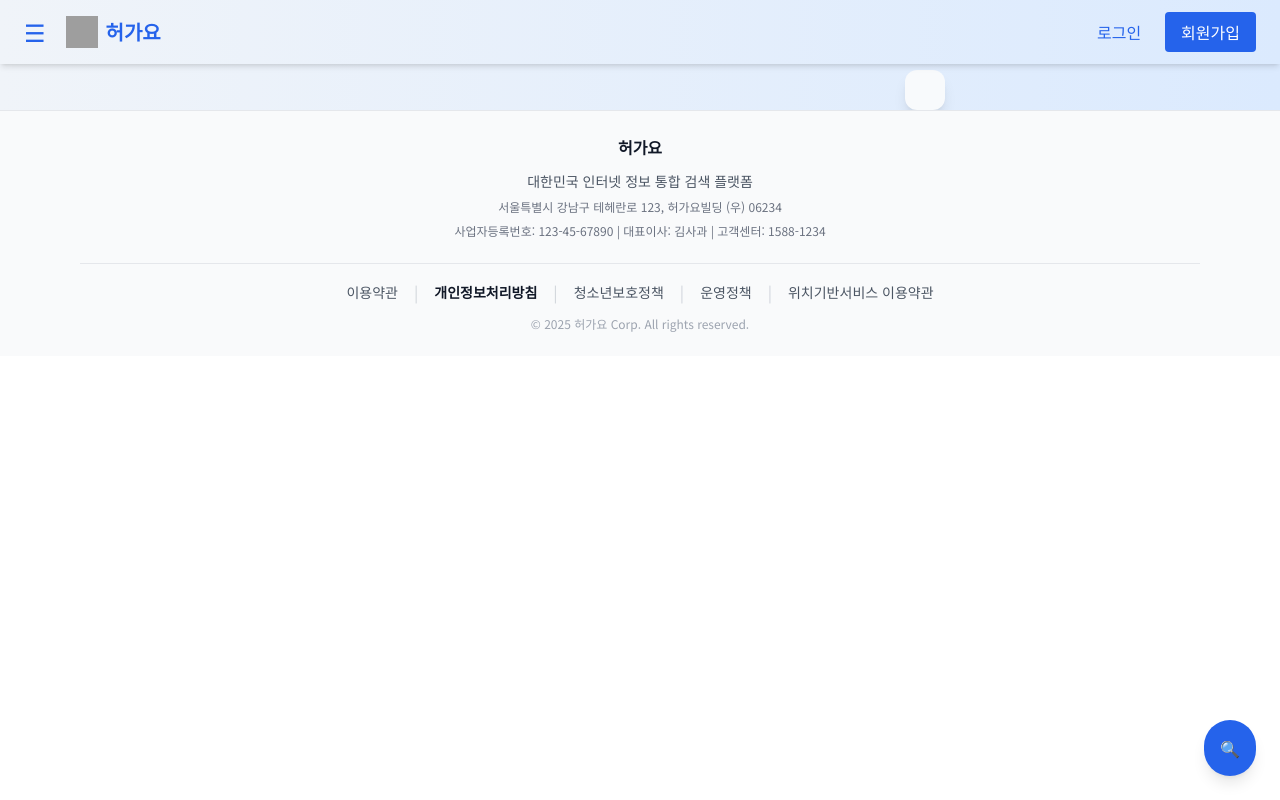
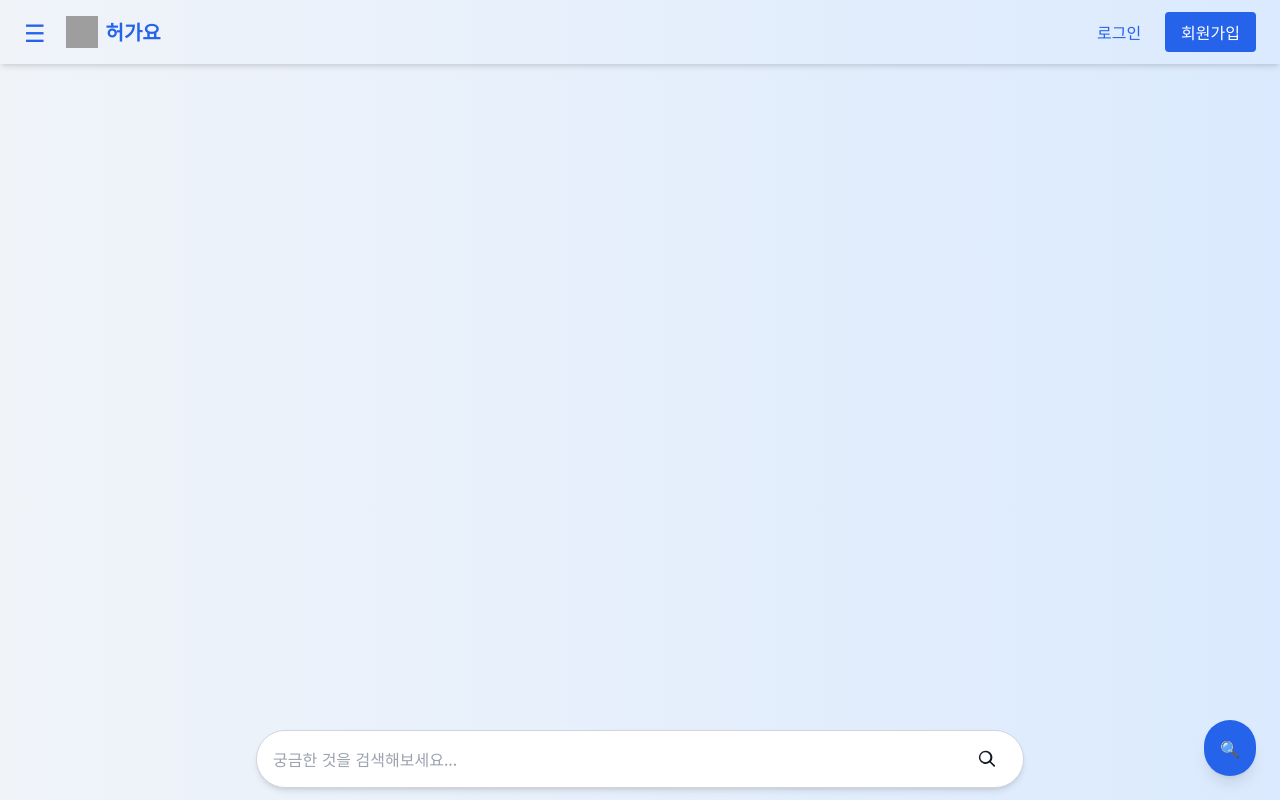
Before and after one commit to whitepanguin/Approved_Front, a Next.js app: page /searchpage in a window 1280 px wide. Built offline with nearby package versions, Linux system fonts and the light colour scheme; grey boxes are pictures that could not be loaded.

Commit message:
검색페이지 1차 완료

```diff
--- a/app/searchpage/page.tsx
+++ b/app/searchpage/page.tsx
@@ -4,7 +4,8 @@ import { useSearchParams } from "next/navigation";
 import MainLayout from "@/components/layout/main-layout";
 import { useSelector } from "react-redux";
 import { RootState } from "@/store";
-import ReactMarkdown from "react-markdown";
+import DOMPurify from "dompurify";
+import { useRouter } from "next/navigation";
 
 export type SearchResultType = {
   answer: string;
@@ -21,13 +22,20 @@ function getStorageKey(email: string, query: string) {
 }
 
 export default function SearchPage() {
+  const router = useRouter();
   const searchParams = useSearchParams();
   const query = searchParams.get("search") || "";
   const [results, setResults] = useState<SearchResultType | null>(null);
   const [loading, setLoading] = useState(false);
+  const [searchInput, setSearchInput] = useState("");
+  const [history, setHistory] = useState<
+    { query: string; result: SearchResultType }[]
+  >([]);
+
   const [showDocsModal, setShowDocsModal] = useState(false);
   const [showLawsModal, setShowLawsModal] = useState(false);
   const [showDictModal, setShowDictModal] = useState(false);
+
   const { currentUser } = useSelector((state: RootState) => state.user || {});
   const email = currentUser?.email ?? "";
 
@@ -40,67 +48,35 @@ export default function SearchPage() {
     if (cached) {
       try {
         const parsed = JSON.parse(cached);
-        console.log("📦 캐시에서 검색 결과 로드됨:", storageKey);
         setResults(parsed);
+        setHistory((prev) => [...prev, { query, result: parsed }]);
         return;
       } catch (e) {
         console.warn("⚠️ 캐시 파싱 실패, 요청 강행:", e);
       }
     }
 
-    // ✅ 실제 서비스에서 사용
-    // const fetchResults = async () => {
-    //   try {
-    //     setLoading(true);
-    //     const res = await fetch(
-    //       `http://localhost:8000/searchllm?search=${encodeURIComponent(
-    //         query
-    //       )}&email=${encodeURIComponent(email)}`
-    //     );
-    //     if (!res.ok) throw new Error("검색 실패");
-
-    //     const data = await res.json();
-    //     console.log("📥 [응답 수신] raw:", data);
-
-    //     // ✅ JSON.parse 제거
-    //     const normalized: SearchResultType = data.result;
-    //     localStorage.setItem(storageKey, JSON.stringify(normalized));
-    //     setResults(normalized);
-    //   } catch (error) {
-    //     console.error("에러 발생:", error);
-    //     setResults(null);
-    //   } finally {
-    //     setLoading(false);
-    //   }
-    // };
-
-    // ✅ 더미 응답 사용
     const fetchResults = async () => {
       try {
         setLoading(true);
 
-        const dummy: SearchResultType = {
-          answer:
-            "더미 답변입니다. 이 내용은 mock 데이터로부터 왔습니다. 음식점을 하시려면 '영업신고증'이 필요합니다. '영업허가증'은 필요 없습니다. 제공된 문서에 따르면 음식판매자동차를 이용하는 휴게음식점, 일반음식점, 제과점 영업의 경우 식품위생법 제42조에 따라 영업신고를 해야 하고, 신고 후 '영업신고증'을 발급받게 됩니다. 이 신고증은 음식점 영업을 할 수 있다는 증명이므로 반드시 가지고 계셔야 합니다. 영업허가증은 식품위생법 제40조에서 언급되는 허가제도와 관련된 것으로, 제공된 문서에서는 음식점 영업과 관련하여 허가증이 필요하다고 명시되지 않았습니다. 즉, 음식점 영업을 위해 따로 허가를 받을 필요는 없고, 신고만 하면 됩니다. 신고를 위해 필요한 서류는 식품위생법 제42조 1항에 자세히 나와 있습니다. 예를 들어, 제조·가공하려는 식품의 유형 및 제조방법 설명서, 영업장과 연접하는 외부 장소를 사용하려면 사용 권한을 증명하는 서류 등이 필요할 수 있습니다. 하지만 정확한 서류 목록은 영업의 종류(휴게음식점, 일반음식점, 제과점 등)와 영업 방식에 따라 달라질 수 있으므로, 관할 구청에 직접 문의하시는 것이 가장 정확합니다. 제공된 문서에는 신고서 양식 자체는 포함되어 있지 않습니다. 관할 구청에 문의하거나, 식품의약품안전처 또는 서울특별시청 홈페이지에서 해당 양식을 다운로드 받으실 수 있습니다.참고로, 서울특별시 음식판매자동차 영업장소 지정 및 관리 등에 관한 조례는 음식판매자동차(푸드트럭)를 운영하는 경우에 적용되는 조례이며, 일반적인 음식점에는 적용되지 않을 수 있습니다.",
-          referenced_laws: [
-            "식품위생법 제42조-1항-13호",
-            "식품위생법 제40조-5항",
-          ],
-          reference_documents: [
-            {
-              title: "영업신고서 예시",
-              url: "https://www.law.go.kr/LSW/flDownload.do?flSeq=123456789",
-            },
-            {
-              title: "업종별 시설 기준",
-              url: "https://www.law.go.kr/LSW/flDownload.do?flSeq=987654321",
-            },
-          ],
-        };
+        const res = await fetch(
+          `http://localhost:8000/searchllm?search=${encodeURIComponent(
+            query
+          )}&email=${encodeURIComponent(email)}`
+        );
 
-        // ✅ 저장 및 상태 설정
-        localStorage.setItem(storageKey, JSON.stringify(dummy));
-        setResults(dummy);
+        if (!res.ok) throw new Error("검색 실패");
+
+        const data = await res.json();
+        console.log("📥 [응답 수신] raw:", data);
+
+        const normalized: SearchResultType = data.result;
+        if (!normalized) throw new Error("result 필드가 응답에 없습니다");
+
+        localStorage.setItem(storageKey, JSON.stringify(normalized));
+        setResults(normalized);
+        setHistory((prev) => [...prev, { query, result: normalized }]);
       } catch (error) {
         console.error("에러 발생:", error);
         setResults(null);
@@ -113,10 +89,39 @@ export default function SearchPage() {
   }, [query, email]);
 
   return (
-    <MainLayout>
-      <div className="w-full overflow-hidden h-full mt-5">
-        <div className="mx-auto w-[650px] overflow-auto flex flex-col h-full gap-5">
-          {!loading && <SpeachBubble text={query} />}
+    <MainLayout hideFooter>
+      <div className="w-full mt-12 pb-[100px]">
+        <div className="mx-auto w-[800px] flex flex-col h-full gap-5">
+          {history.map(({ query, result }, index) => (
+            <div key={index}>
+              <div className="flex justify-end">
+                <SpeachBubble text={query} className="mb-4 mt-4" />
+              </div>
+              <div className="flex justify-start">
+                <SpeachBubble isAnswer text={result.answer} className="mb-3" />
+              </div>
+              <div className="ml-5 w-[63%] text-sm flex flex-row gap-2">
+                <button
+                  onClick={() => setShowDocsModal(true)}
+                  className="w-full px-3 py-2 rounded shadow-md bg-blue-50 text-blue-800 border border-blue-200 hover:bg-blue-100 transition"
+                >
+                  📑 관련 문서 다운로드
+                </button>
+                <button
+                  onClick={() => setShowLawsModal(true)}
+                  className="w-full px-3 py-2 rounded shadow-md bg-gray-100 text-gray-700 border border-gray-300 hover:bg-gray-200 transition"
+                >
+                  📘 관련 법률 보기
+                </button>
+                <button
+                  onClick={() => setShowDictModal(true)}
+                  className="w-full px-3 py-2 rounded shadow-md bg-orange-50 text-orange-700 border border-orange-200 hover:bg-orange-100 transition"
+                >
+                  💻 법률 검색하러 가기
+                </button>
+              </div>
+            </div>
+          ))}
           {loading && (
             <div className="flex flex-col items-center justify-center py-20">
               <div className="relative w-80 h-20 mb-4">
@@ -147,87 +152,49 @@ export default function SearchPage() {
               </p>
             </div>
           )}
-          {!loading && results?.answer && (
-            <SpeachBubble isAnswer text={results.answer} className="mb-0" />
-          )}
-          {!loading && results && (
-            <div className="ml-5 flex flex-wrap gap-2">
-              <button
-                onClick={() => setShowDocsModal(true)}
-                className="px-3 py-1 rounded bg-blue-50 text-blue-800 border border-blue-200 shadow-sm hover:bg-blue-100 transition"
-              >
-                📑 관련 문서 다운로드
-              </button>
-              <button
-                onClick={() => setShowLawsModal(true)}
-                className="px-3 py-1 rounded bg-green-50 text-green-700 border border-green-200 shadow-sm hover:bg-green-100 transition"
-              >
-                📘 관련 법률 보기
-              </button>
-              <button
-                onClick={() => setShowDictModal(true)}
-                className="px-3 py-1 rounded bg-orange-50 text-orange-700 border border-orange-200 shadow-sm hover:bg-orange-100 transition"
-              >
-                💻 법률 검색하러 가기
-              </button>
-            </div>
-          )}
         </div>
       </div>
-      {showDocsModal && results && (
-        <Modal
-          title="📑 관련 문서 다운로드"
-          onClose={() => setShowDocsModal(false)}
-        >
-          <ul className="list-disc list-inside text-sm text-gray-700">
-            {results.reference_documents.map((doc, idx) => {
-              console.log("📑 관련 문서 다운로드", doc);
-              return (
-                <li key={idx}>
-                  <a
-                    href={doc.url}
-                    target="_blank"
-                    rel="noopener noreferrer"
-                    className="underline text-blue-500 hover:text-blue-700"
-                  >
-                    {doc.title}
-                  </a>
-                </li>
-              );
-            })}
-          </ul>
-        </Modal>
-      )}
-      {showLawsModal && results && (
-        <Modal
-          title="📘 관련 법률 보기"
-          onClose={() => setShowLawsModal(false)}
-        >
-          <ul className="list-disc list-inside text-sm text-gray-700">
-            {results.referenced_laws.map((law, idx) => (
-              <li key={idx}>{law}</li>
-            ))}
-          </ul>
-        </Modal>
-      )}
-      {showDictModal && (
-        <Modal
-          title="💻 법률 검색하러 가기"
-          onClose={() => setShowDictModal(false)}
-        >
-          <p className="text-sm text-gray-700">
-            ➡️
-            <a
-              href="https://law.go.kr/lsTrmScListP.do"
-              target="_blank"
-              rel="noopener noreferrer"
-              className="underline text-blue-500 hover:text-blue-700"
+
+      <div className="fixed bottom-0 left-0 w-full bg-transparent px-4 py-3 z-50">
+        <div className="max-w-3xl mx-auto w-full flex items-center rounded-full border border-gray-300 px-4 bg-white shadow-md">
+          <input
+            type="text"
+            placeholder="궁금한 것을 검색해보세요..."
+            value={searchInput}
+            onChange={(e) => setSearchInput(e.target.value)}
+            onKeyDown={(e) => {
+              if (e.key === "Enter") {
+                router.push(
+                  `/searchpage?search=${encodeURIComponent(searchInput)}`
+                );
+              }
+            }}
+            className="flex-1 py-4 pr-4 outline-none border-none text-base bg-transparent "
+          />
+          <button
+            onClick={() =>
+              router.push(
+                `/searchpage?search=${encodeURIComponent(searchInput)}`
+              )
+            }
+            className="w-10 h-10 flex items-center justify-center bg-transparent rounded-full hover:bg-gray-300 transition"
+          >
+            <svg
+              className="w-5 h-5"
+              fill="currentColor"
+              viewBox="0 0 24 24"
+              xmlns="http://www.w3.org/2000/svg"
             >
-              대한민국 법령용어사전 바로가기
-            </a>
-          </p>
-        </Modal>
-      )}
+              <path
+                fillRule="evenodd"
+                d="M10 2a8 8 0 105.293 14.293l4.707 4.707a1 1 0 001.414-1.414l-4.707-4.707A8 8 0 0010 2zm-6 8a6 6 0 1112 0 6 6 0 01-12 0z"
+                clipRule="evenodd"
+              />
+            </svg>
+          </button>
+        </div>
+      </div>
+
       <style jsx>{`
         @keyframes dotPulse {
           0% {
@@ -282,9 +249,79 @@ export default function SearchPage() {
           }
         }
       `}</style>
+      {showDocsModal && (
+        <div className="fixed inset-0 z-50 flex items-center justify-center bg-black/40">
+          <div className="bg-white p-6 rounded-xl shadow-xl w-[90%] max-w-md relative">
+            <h2 className="text-lg font-bold mb-4">📄 관련 문서 다운로드</h2>
+            <button
+              onClick={() => setShowDocsModal(false)}
+              className="absolute top-2 right-2 text-gray-500 hover:text-black"
+            >
+              ✖
+            </button>
+            <ul className="mt-4 list-disc pl-5 text-sm text-gray-700">
+              {results?.reference_documents.map((doc, i) => (
+                <li key={i}>
+                  <a
+                    href={doc.url}
+                    target="_blank"
+                    rel="noopener noreferrer"
+                    className="text-blue-600 hover:underline"
+                  >
+                    {doc.title}
+                  </a>
+                </li>
+              ))}
+            </ul>
+          </div>
+        </div>
+      )}
+
+      {showLawsModal && (
+        <div className="fixed inset-0 z-50 flex items-center justify-center bg-black/40">
+          <div className="bg-white p-6 rounded-xl shadow-xl w-[90%] max-w-md relative">
+            <h2 className="text-lg font-bold mb-4">📘 관련 법률 보기</h2>
+            <button
+              onClick={() => setShowLawsModal(false)}
+              className="absolute top-2 right-2 text-gray-500 hover:text-black"
+            >
+              ✖
+            </button>
+            <ul className="mt-4 list-disc pl-5 text-sm text-gray-700">
+              {results?.referenced_laws.map((law, i) => (
+                <li key={i}>{law}</li>
+              ))}
+            </ul>
+          </div>
+        </div>
+      )}
+
+      {showDictModal && (
+        <div className="fixed inset-0 z-50 flex items-center justify-center bg-black/40">
+          <div className="bg-white p-6 rounded-xl shadow-xl w-[90%] max-w-md relative">
+            <h2 className="text-lg font-bold mb-4">💻 법률 검색하러 가기</h2>
+            <button
+              onClick={() => setShowDictModal(false)}
+              className="absolute top-2 right-2 text-gray-500 hover:text-black"
+            >
+              ✖
+            </button>
+            <p className="text-sm text-gray-600"></p>
+            ➡️
+            <a
+              href="https://law.go.kr/lsTrmScListP.do"
+              target="_blank"
+              className="underline text-blue-500 hover:text-blue-700"
+            >
+              대한민국 법령용어사전 바로가기
+            </a>
+          </div>
+        </div>
+      )}
     </MainLayout>
   );
 }
+
 function SpeachBubble({
   text,
   isAnswer,
@@ -295,38 +332,22 @@ function SpeachBubble({
   className?: string;
 }) {
   const baseClass = [
-    "rounded-xl shadow-lg break-words whitespace-normal mx-5 transition-all duration-200 p-5 w-fit max-w-[400px]",
-    isAnswer ? "bg-cyan-50" : "bg-slate-50 self-end",
+    "rounded-xl shadow-lg border border-gray-300",
+    "break-words whitespace-normal mx-5 transition-all duration-200 p-5 w-fit max-w-[500px]",
+    isAnswer ? "bg-[#f2fdf5]" : "bg-[#fef7ee]",
     className,
   ].join(" ");
+
   return (
     <div className={baseClass}>
-      {isAnswer ? <ReactMarkdown>{text}</ReactMarkdown> : text}
+      {isAnswer ? (
+        <div
+          className="prose prose-base max-w-none text-gray-800 leading-relaxed"
+          dangerouslySetInnerHTML={{ __html: DOMPurify.sanitize(text) }}
+        />
+      ) : (
+        text
+      )}
     </div>
   );
 }
-
-function Modal({
-  title,
-  onClose,
-  children,
-}: {
-  title: string;
-  onClose: () => void;
-  children: React.ReactNode;
-}) {
-  return (
-    <div className="fixed inset-0 z-50 bg-black/40 flex items-center justify-center">
-      <div className="bg-white p-6 rounded-xl shadow-xl w-[90%] max-w-md relative">
-        <h2 className="text-lg font-bold mb-4">{title}</h2>
-        <button
-          onClick={onClose}
-          className="absolute top-3 right-4 text-gray-500 text-2xl hover:text-black"
-        >
-          &times;
-        </button>
-        <div>{children}</div>
-      </div>
-    </div>
-  );
-}
--- a/components/layout/main-layout.tsx
+++ b/components/layout/main-layout.tsx
@@ -9,24 +9,31 @@ import FloatingDictButton from "../FloatingDictButton/FloatingDictButton";
 import Footer from "./Footer";
 
 interface MainLayoutProps {
-  children: React.ReactNode;
-  introPassed: boolean;
+  children: React.ReactNode | React.ReactNode[];
+  introPassed?: boolean;
+  hideFooter?: boolean;
 }
 
 export default function MainLayout({
   children,
   introPassed = true,
+  hideFooter = false,
 }: MainLayoutProps) {
   const [sidebarOpen, setSidebarOpen] = useState(false);
 
   return (
     <>
       <Sidebar isOpen={sidebarOpen} onClose={() => setSidebarOpen(false)} />
-      <div id="sidemain" className={sidebarOpen ? "shifted" : ""}>
+
+      <div
+        id="sidemain"
+        className={`min-h-screen flex flex-col ${sidebarOpen ? "shifted" : ""}`}
+      >
         {introPassed && <Header onMenuClick={() => setSidebarOpen(true)} />}
         {children}
+        {/* ✅ 핵심 */}
         <FloatingDictButton />
-        <Footer />
+        {!hideFooter && <Footer />}
       </div>
     </>
   );
--- a/package.json
+++ b/package.json
@@ -49,6 +49,7 @@
     "clsx": "^2.1.1",
     "cmdk": "1.0.4",
     "date-fns": "4.1.0",
+    "dompurify": "^3.2.6",
     "embla-carousel-react": "8.5.1",
     "input-otp": "1.4.1",
     "lucide-react": "^0.523.0",
```
Also changed, not shown: 1 other file (tests, documents, lock files or other folders).
